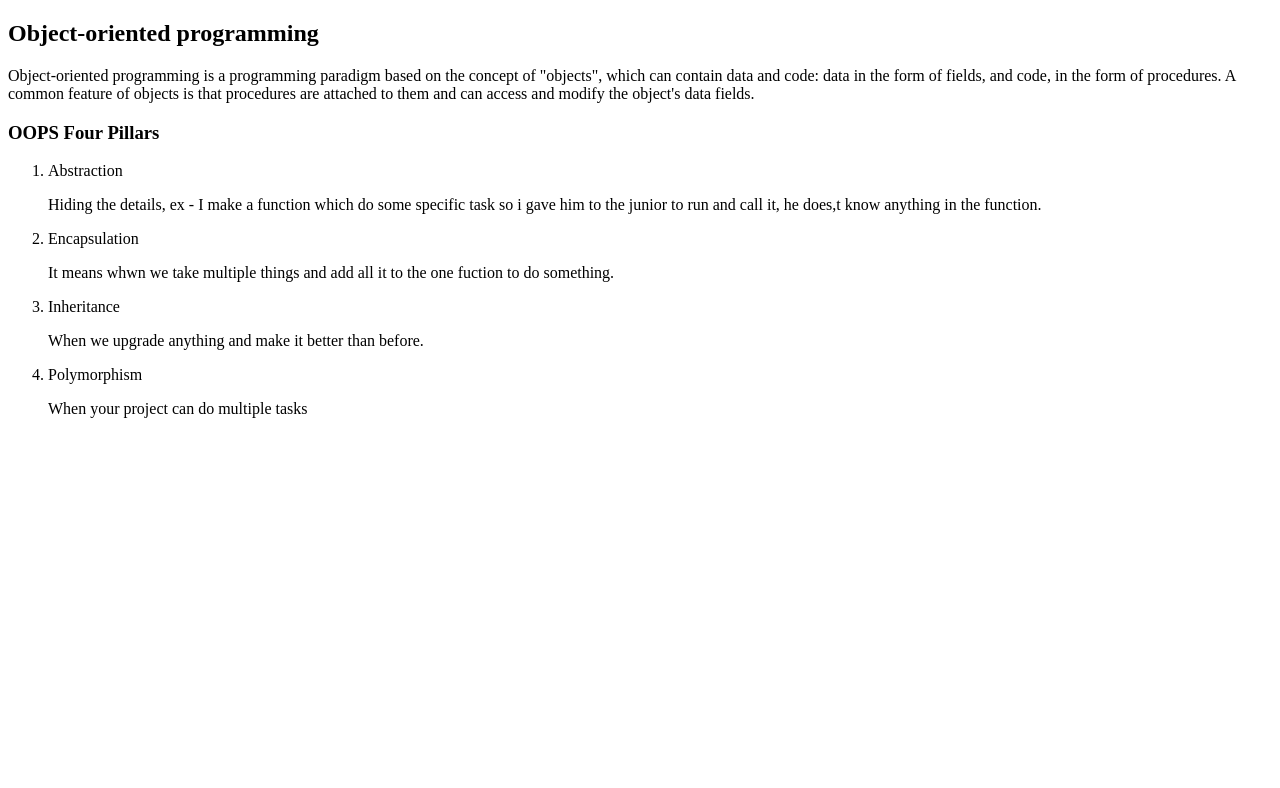
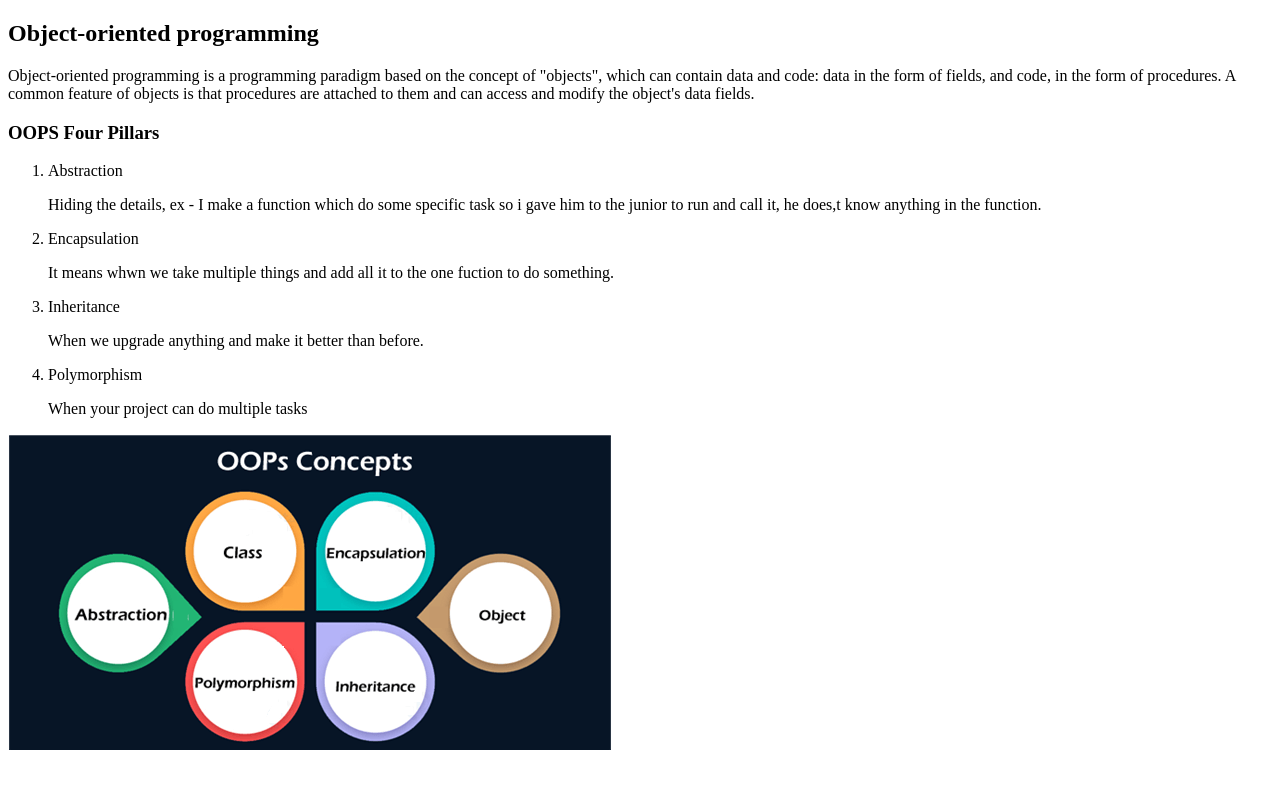
Before and after one commit to nilesh-0001/JS, a plain HTML site: page 66_OOPS concepts/index.html in a window 1280 px wide. Drawn offline with Linux system fonts and the light colour scheme; a script that the page names is missing.

Commit message:
OOPS.update

```diff
--- a/66_OOPS concepts/index.html
+++ b/66_OOPS concepts/index.html
@@ -34,6 +34,7 @@
       <li>Polymorphism</li>
       <p>When your project can do multiple tasks</p>
     </ol>
+    <img src="js oops.png" alt="">
     <script src="index.js"></script>
   </body>
 </html>
```
Also changed, not shown: 66_OOPS concepts/js oops.png (added).
